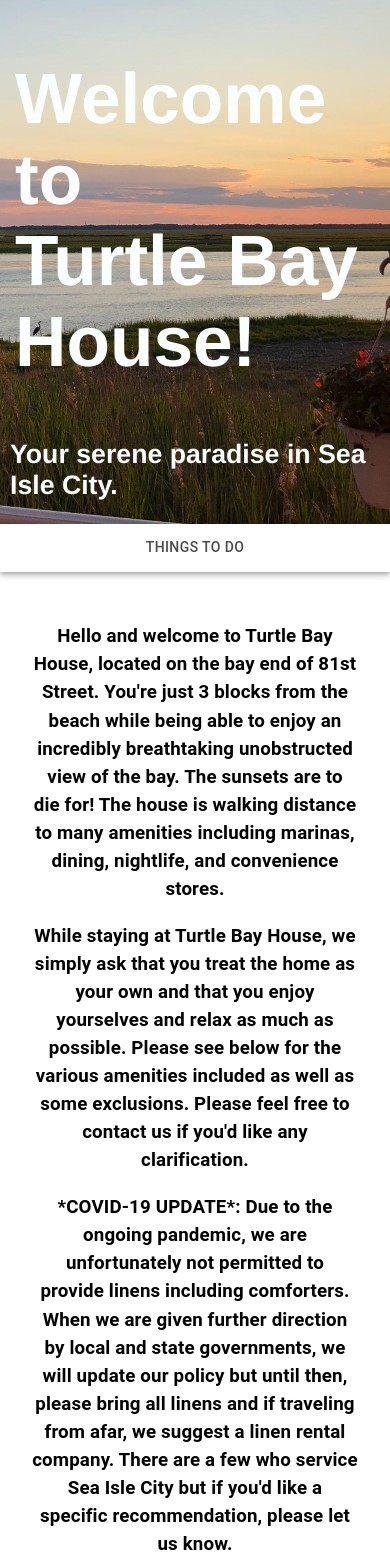
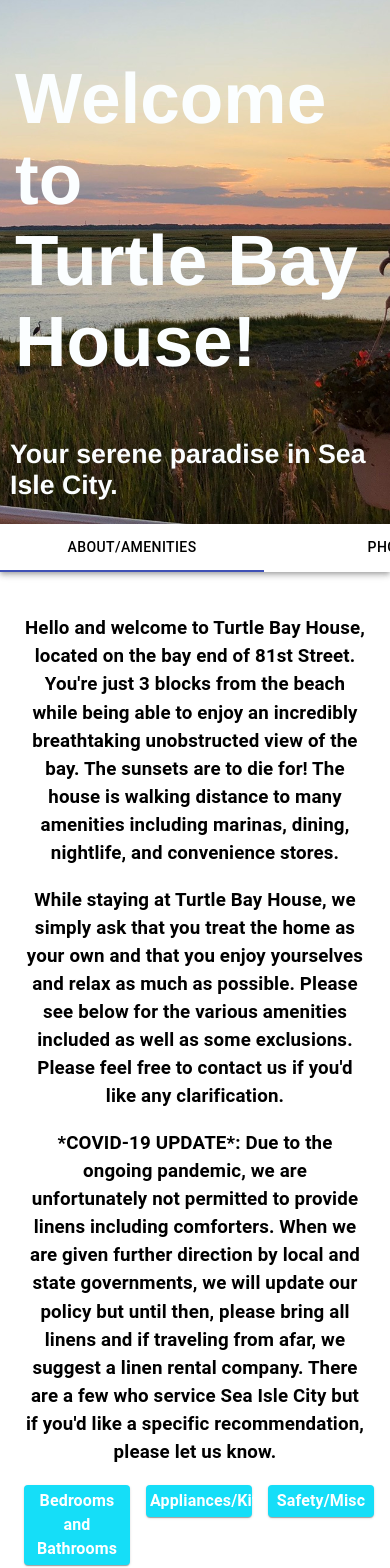
Before and after one commit to mshertz-dev/turtle-bay-house, a React (Create React App) app: page / in a window 390 px wide. Shown: the top 1568 px of the page. Built offline with nearby package versions, Linux system fonts and the light colour scheme.

Commit message:
made tabs auto scrollable on mobile

```diff
--- a/src/App.css
+++ b/src/App.css
@@ -153,6 +153,28 @@ body {
   /* overflow: visible; */
 }
 
+#tabs-bar-container {
+  background-color: white;
+  color:black;
+  border-color: powderblue;
+  width: 100%;
+}
+
+#tabs-bar {
+  background-color: white;
+  color:black;
+  border-color: powderblue;
+  width: 100%;
+  variant:"fullWidth";
+}
+
+#tabs {
+  background-color: white;
+  color:black;
+  border-color: powderblue;
+  width: 100%;
+}
+
 #things-to-do-box {
   background-color: white;
   color:black;
--- a/src/components/Tabs.jsx
+++ b/src/components/Tabs.jsx
@@ -19,12 +19,12 @@ function TabPanel(props) {
     <div
       role="tabpanel"
       hidden={value !== index}
-      id={`simple-tabpanel-${index}`}
-      aria-labelledby={`simple-tab-${index}`}
+      id={`scrollable-auto-tabpanel-${index}`}
+      aria-labelledby={`scrollable-auto-tab-${index}`}
       {...other}
     >
       {value === index && (
-        <Box p={4}>
+        <Box p={3}>
           <Typography>{children}</Typography>
         </Box>
       )}
@@ -35,25 +35,25 @@ function TabPanel(props) {
 TabPanel.propTypes = {
   children: PropTypes.node,
   index: PropTypes.any.isRequired,
-  value: PropTypes.any.isRequired
+  value: PropTypes.any.isRequired,
 };
 
 function a11yProps(index) {
   return {
-    id: `simple-tab-${index}`,
-    "aria-controls": `simple-tabpanel-${index}`
+    id: `scrollable-auto-tab-${index}`,
+    'aria-controls': `scrollable-auto-tabpanel-${index}`,
   };
 }
 
 const useStyles = makeStyles((theme) => ({
   root: {
     flexGrow: 1,
-    backgroundColor: '#282c34',
-    color: 'white'
-  }
+    width: '100%',
+    backgroundColor: theme.palette.background.paper,
+  },
 }));
 
-export default function SimpleTabs() {
+export default function ScrollableTabsButtonAuto() {
   const classes = useStyles();
   const [value, setValue] = React.useState(0);
 
@@ -62,14 +62,17 @@ export default function SimpleTabs() {
   };
 
   return (
-    <div className={classes.root} id='testing123'>
-      <AppBar position="static" id='testing123'>
+    <div className={classes.root} id="tabs-bar-container">
+      <AppBar position="static" color="default" id="tabs-bar">
         <Tabs
-          id='testing123'
+          id="tabs"
           value={value}
           onChange={handleChange}
-          aria-label="simple tabs example"
-          centered
+          indicatorColor="primary"
+          textColor="primary"
+          variant="scrollable"
+          scrollButtons="auto"
+          aria-label="scrollable auto tabs example"
         >
           <Tab label="About/Amenities" {...a11yProps(0)} id='testing123'/>
           <Tab label="Photos" {...a11yProps(1)} id='testing123'/>
```
Also changed, not shown: 1 other file (tests, documents, lock files or other folders).
